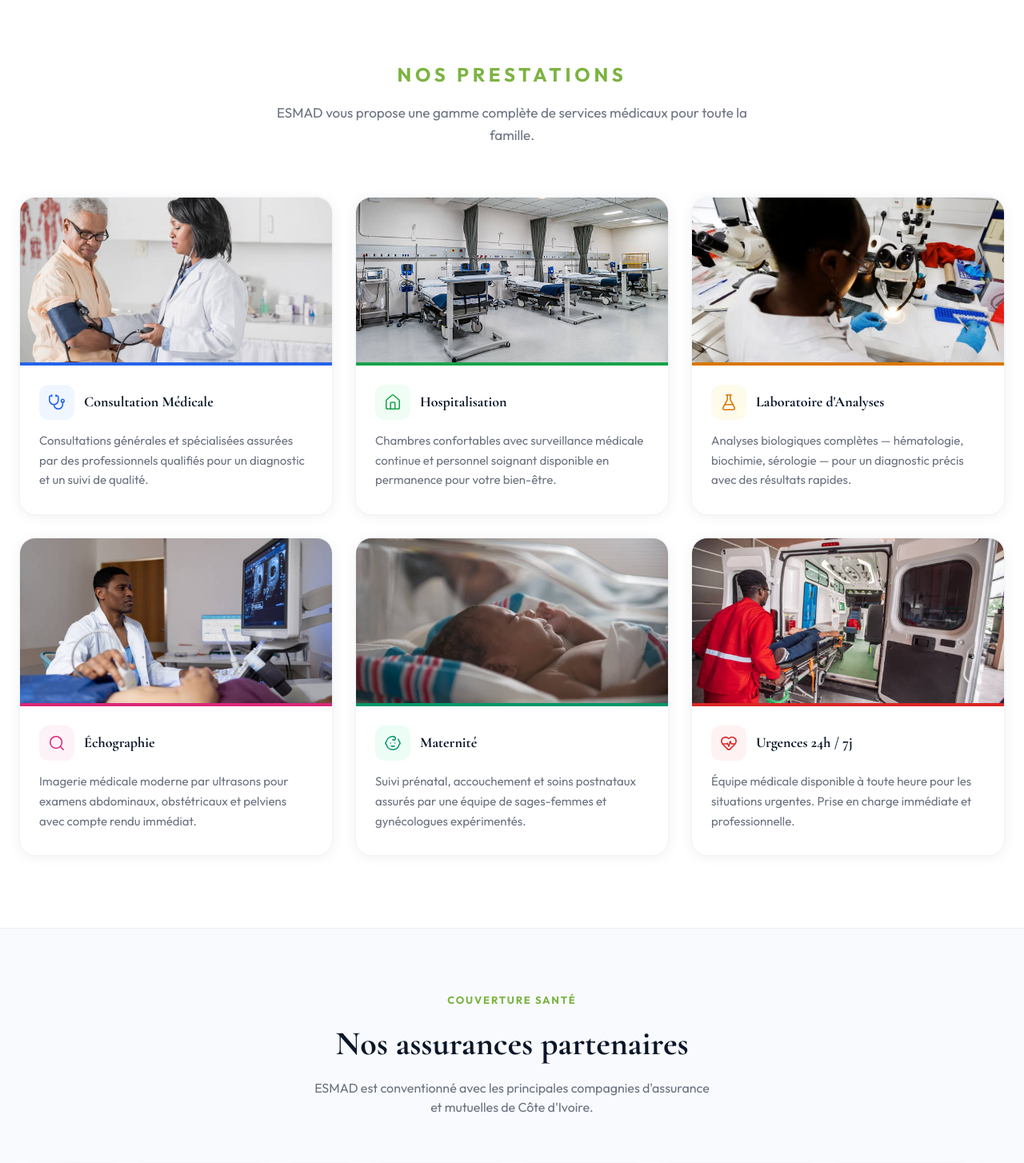
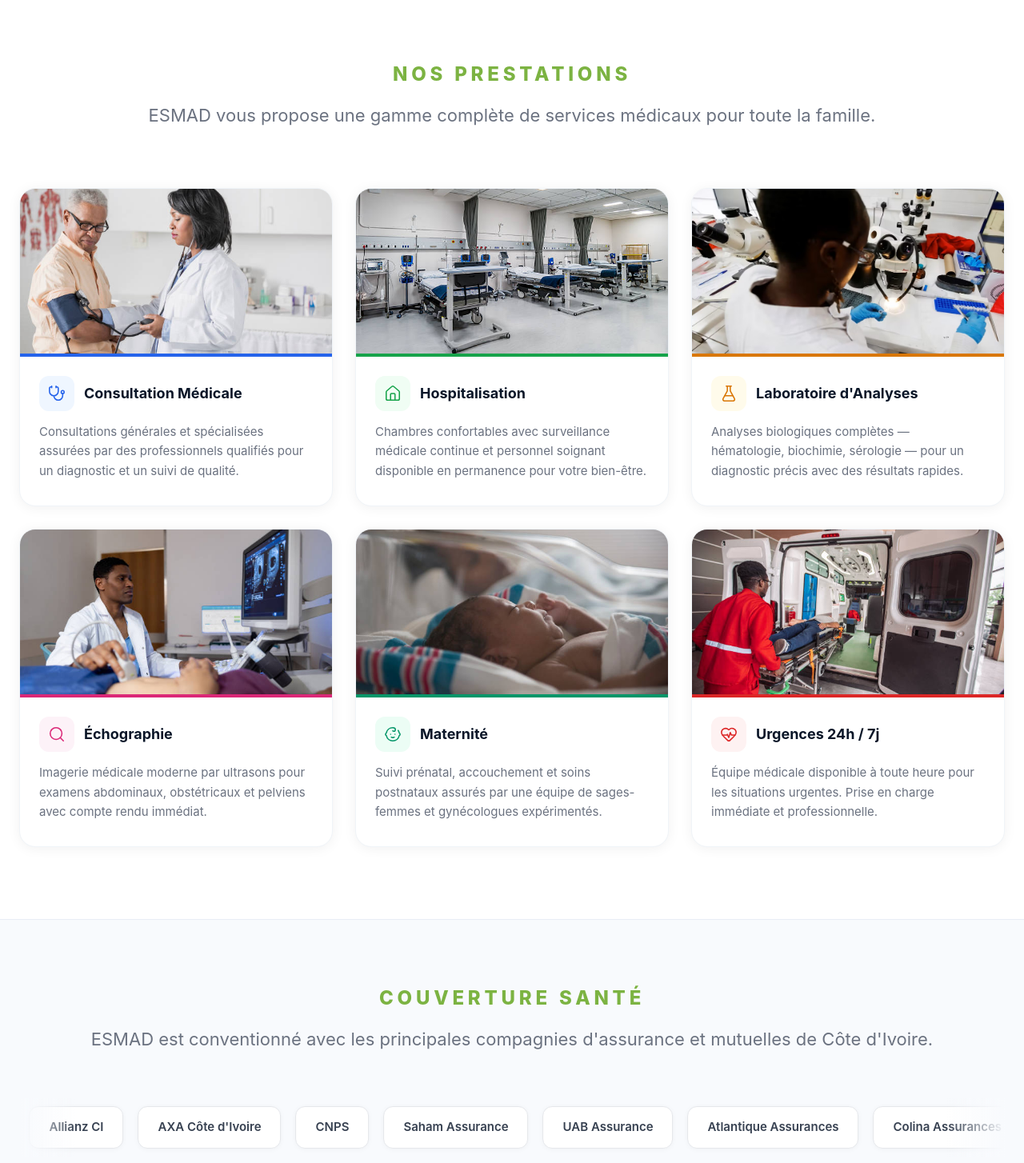
Before and after one commit to Traorelacina/ESMAD, a React (Vite) app: page / in a window 1280 px wide. Shown: the part 1120-2574 px from the top of the page at 80% size. Built offline with nearby package versions, Linux system fonts and the light colour scheme.

Commit message:
mis a jour

```diff
--- a/src/components/layout/Navbar.tsx
+++ b/src/components/layout/Navbar.tsx
@@ -7,7 +7,7 @@ import logo from '@/assets/logo.png'
 const MENU = [
   { label: 'Accueil',                    href: '/' },
   { label: 'La clinique',                href: '/clinique' },
-  { label: 'Nos services',               href: '/services' },
+  { label: 'Nos prestations',               href: '/services' },
   { label: 'Nos assurances partenaires', href: '/assurances' },
   { label: 'Nos médecins',               href: '/medecins' },
   { label: 'Nos contacts',               href: '/contact' },
--- a/src/pages/HomePage.tsx
+++ b/src/pages/HomePage.tsx
@@ -242,10 +242,20 @@ function OffresSection() {
           transition={{ duration: 0.6 }}
           style={{ textAlign: 'center', marginBottom: 64 }}
         >
-          <span style={{ display: 'block', fontSize: 24, fontWeight: 800, textTransform: 'uppercase', letterSpacing: '0.2em', color: '#7CB342', marginBottom: 16 }}>
+          <span style={{ display: 'block', fontSize: 24, fontWeight: 800, textTransform: 'uppercase', letterSpacing: '0.2em', color: '#7CB342', marginBottom: 16, fontFamily: "'Inter', 'Poppins', system-ui, -apple-system, sans-serif" }}>
             Nos prestations
           </span>
-          <p style={{ color: '#6B7280', fontSize: 17, maxWidth: 600, margin: '0 auto', lineHeight: 1.6 }}>
+          <p style={{
+            color: '#6B7280',
+            fontSize: 'clamp(18px, 5vw, 22px)',
+            maxWidth: '90%',
+            margin: '0 auto',
+            lineHeight: 1.6,
+            whiteSpace: 'nowrap',
+            overflow: 'auto',
+            paddingBottom: '8px',
+            fontFamily: "'Inter', system-ui, -apple-system, sans-serif",
+          }}>
             ESMAD vous propose une gamme complète de services médicaux pour toute la famille.
           </p>
         </motion.div>
@@ -277,9 +287,20 @@ function OffresSection() {
                   <div style={{ width: 44, height: 44, borderRadius: 12, background: o.bg, display: 'flex', alignItems: 'center', justifyContent: 'center', flexShrink: 0 }}>
                     <o.icon size={22} color={o.color} strokeWidth={1.7} />
                   </div>
-                  <h3 style={{ fontSize: 18, fontWeight: 700, color: '#0A1628', lineHeight: 1.3 }}>{o.title}</h3>
+                  <h3 style={{
+                    fontSize: 18,
+                    fontWeight: 700,
+                    color: '#0A1628',
+                    lineHeight: 1.3,
+                    fontFamily: "'Inter', 'Poppins', system-ui, -apple-system, sans-serif",
+                  }}>{o.title}</h3>
                 </div>
-                <p style={{ fontSize: 15, color: '#6B7280', lineHeight: 1.65 }}>{o.desc}</p>
+                <p style={{
+                  fontSize: 15,
+                  color: '#6B7280',
+                  lineHeight: 1.65,
+                  fontFamily: "'Inter', system-ui, -apple-system, sans-serif",
+                }}>{o.desc}</p>
               </div>
             </motion.div>
           ))}
@@ -308,15 +329,32 @@ function AssurancesStrip() {
           transition={{ duration: 0.6 }}
           style={{ textAlign: 'center', marginBottom: 48 }}
         >
-          <span style={{ display: 'block', fontSize: 13, fontWeight: 700, textTransform: 'uppercase', letterSpacing: '0.14em', color: '#7CB342', marginBottom: 12 }}>
-            Couverture santé
-          </span>
-          <h2 style={{ fontSize: 'clamp(28px, 4vw, 42px)', fontWeight: 800, color: '#0A1628', marginBottom: 12 }}>
-            Nos assurances partenaires
-          </h2>
-          <p style={{ color: '#6B7280', fontSize: 16, maxWidth: 500, margin: '0 auto' }}>
-            ESMAD est conventionné avec les principales compagnies d'assurance et mutuelles de Côte d'Ivoire.
-          </p>
+          <span style={{
+  display: 'block',
+  fontSize: 24,
+  fontWeight: 800,
+  textTransform: 'uppercase',
+  letterSpacing: '0.2em',
+  color: '#7CB342',
+  marginBottom: 16,
+  fontFamily: "'Inter', 'Poppins', system-ui, -apple-system, sans-serif"
+}}>
+  Couverture santé
+</span>
+
+<p style={{
+  color: '#6B7280',
+  fontSize: 'clamp(18px, 5vw, 22px)',
+  maxWidth: '90%',
+  margin: '0 auto',
+  lineHeight: 1.6,
+  whiteSpace: 'nowrap',
+  overflow: 'auto',
+  paddingBottom: '8px',
+  fontFamily: "'Inter', system-ui, -apple-system, sans-serif",
+}}>
+  ESMAD est conventionné avec les principales compagnies d'assurance et mutuelles de Côte d'Ivoire.
+</p>
         </motion.div>
 
         <div style={{ overflow: 'hidden', position: 'relative', marginBottom: 36 }}>
@@ -330,7 +368,7 @@ function AssurancesStrip() {
             {[...ASSURANCES_NAMES, ...ASSURANCES_NAMES].map((name, i) => (
               <div
                 key={i}
-                style={{ padding: '14px 24px', borderRadius: 12, background: '#fff', border: '1px solid #E5E7EB', fontSize: 15, fontWeight: 600, color: '#374151', whiteSpace: 'nowrap', flexShrink: 0, boxShadow: '0 1px 6px rgba(0,0,0,0.04)' }}
+                style={{ padding: '14px 24px', borderRadius: 12, background: '#fff', border: '1px solid #E5E7EB', fontSize: 15, fontWeight: 600, color: '#374151', whiteSpace: 'nowrap', flexShrink: 0, boxShadow: '0 1px 6px rgba(0,0,0,0.04)', fontFamily: "'Inter', system-ui, -apple-system, sans-serif" }}
               >
                 {name}
               </div>
@@ -341,7 +379,7 @@ function AssurancesStrip() {
         <div style={{ textAlign: 'center' }}>
           <Link
             to="/assurances"
-            style={{ display: 'inline-flex', alignItems: 'center', gap: 8, padding: '14px 36px', borderRadius: 12, fontSize: 15, fontWeight: 700, color: '#1565C0', border: '2px solid #1565C0', textDecoration: 'none', background: '#fff', transition: 'all 0.2s ease' }}
+            style={{ display: 'inline-flex', alignItems: 'center', gap: 8, padding: '14px 36px', borderRadius: 12, fontSize: 15, fontWeight: 700, color: '#1565C0', border: '2px solid #1565C0', textDecoration: 'none', background: '#fff', transition: 'all 0.2s ease', fontFamily: "'Inter', 'Poppins', system-ui, -apple-system, sans-serif" }}
             onMouseEnter={(e) => { e.currentTarget.style.background = '#EFF6FF' }}
             onMouseLeave={(e) => { e.currentTarget.style.background = '#fff' }}
           >
```
